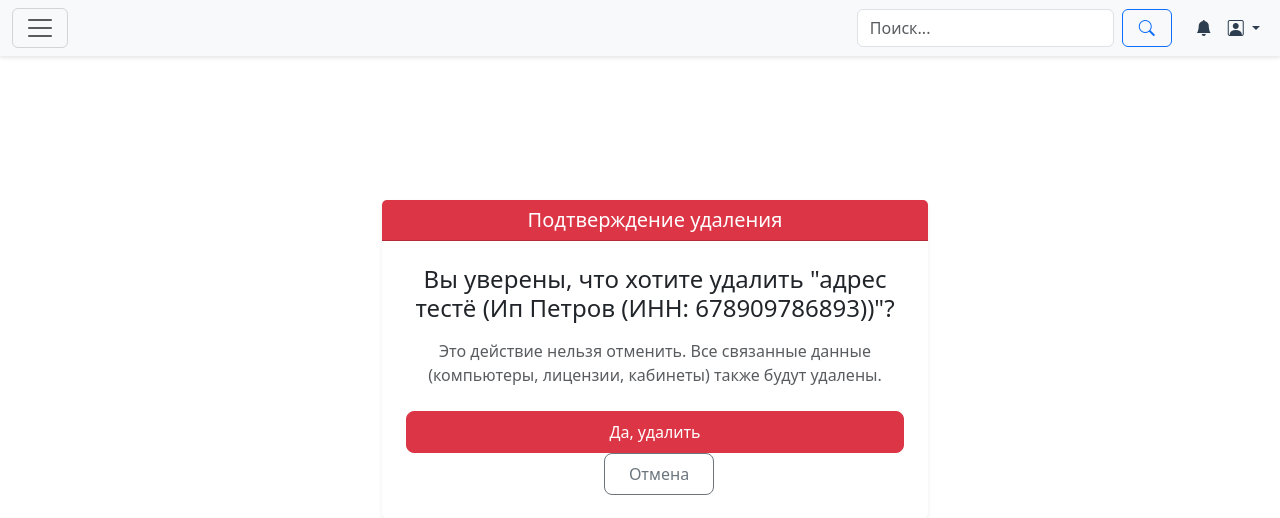
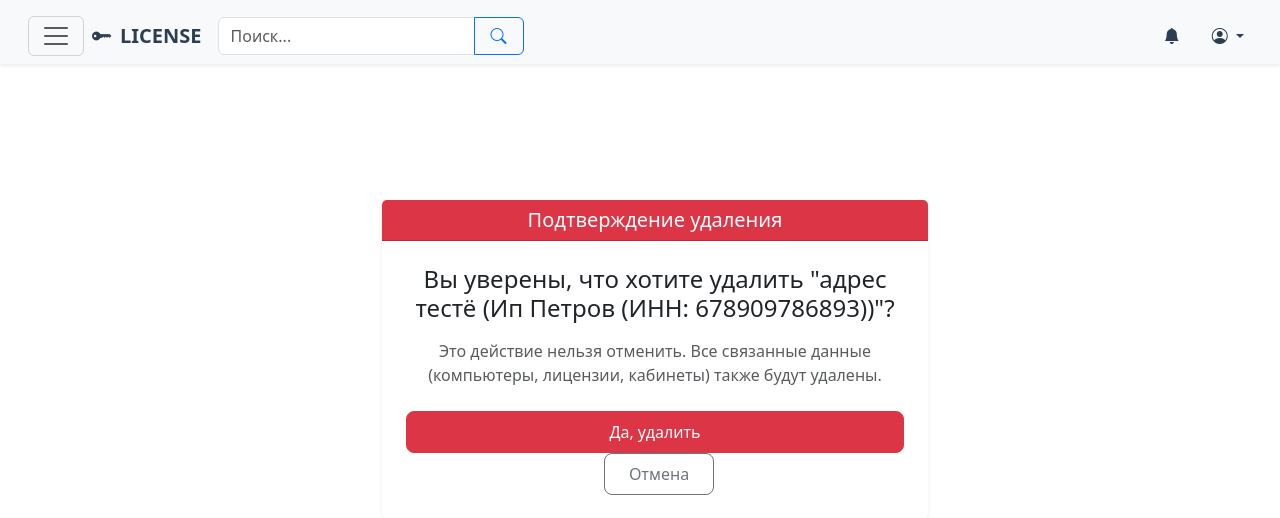
Before and after one commit to LennyLEMON06/Lisense, a Django app: page /addresses/8/delete/ in a window 1280 px wide. Shown: the top 518 px of the page. Run offline with Django 5.2, Linux system fonts and the light colour scheme; data comes from the database, SQL or seed files in the repository; both versions use the stored data as it was after the commit.

Commit message:
отработка навигационной пранели

```diff
--- a/web/licen/templates/base.html
+++ b/web/licen/templates/base.html
@@ -69,7 +69,7 @@
         position: fixed;
         top: 0;
         right: 0;
-
+        padding: 1rem 1rem 0.5rem 1rem;
         z-index: 1000;
       }
 
@@ -80,6 +80,7 @@
 
       .navbar-brand {
         color: #2c3e50;
+        font-weight: 600;
       }
 
       .navbar-nav .nav-link {
@@ -316,42 +317,51 @@
 <body class="{% if request.session.theme == 'dark' %}dark-mode{% endif %}">
 
 <!-- Навигационная панель -->
-<nav class="navbar navbar-expand-lg bg-light fixed-top">
+<nav class="navbar navbar-expand-lg bg-light fixed-top shadow-sm">
   <div class="container-fluid">
 
     <!-- Кнопка бургера -->
-    <button class="navbar-toggler me-3" type="button" data-bs-toggle="offcanvas" data-bs-target="#sidebar" aria-controls="sidebar">
+    <button class="navbar-toggler me-2" type="button" data-bs-toggle="offcanvas" data-bs-target="#sidebar">
       <span class="navbar-toggler-icon"></span>
     </button>
 
+    <a class="navbar-brand d-none d-md-flex align-items-center me-3" href="{% url 'dashboard' %}">
+      <i class="bi bi-key-fill me-2"></i>
+      <span>LICENSE</span>
+    </a>
+
     <!-- Форма поиска -->
-    <div class="d-flex ms-auto me-lg-3 flex-grow-lg-1">
-    <form class="d-flex w-100" role="search" action="{% url 'search-results' %}" method="get">
-        <input class="form-control me-2 flex-grow-1" type="search" placeholder="Поиск..." aria-label="Search" name="q">
-        <button class="btn btn-outline-primary" type="submit">
+    <div class="d-flex flex-grow-1 mx-2 mx-lg-0">
+      <form class="d-flex w-10" role="search" action="{% url 'search-results' %}" method="get">
+        <div class="input-group">
+          <input class="form-control" type="search" placeholder="Поиск..." aria-label="Search" name="q">
+          <button class="btn btn-outline-primary" type="submit">
             <i class="bi bi-search"></i>
-        </button>
-    </form>
+          </button>
+        </div>
+      </form>
     </div>
 
     <!-- Правая часть навбара -->
-    <ul class="navbar-nav ms-auto ms-lg-0">
+    <ul class="navbar-nav flex-row">
       {% comment %} <li class="nav-item">
           <button type="button" data-theme-toggle class="btn btn-sm btn-outline-secondary rounded-circle">
               <i class="bi bi-moon theme-icon"></i> <!-- или bi-sun при dark mode -->
           </button>
       </li> {% endcomment %}
-      <li class="nav-item">
-        <a class="nav-link" href="{% url 'license-list' %}"><i class="bi bi-bell-fill"></i></a>
+      <li class="nav-item me-2 me-lg-3">
+        <a class="nav-link position-relative" href="{% url 'license-list' %}">
+          <i class="bi bi-bell-fill"></i>
+        </a>
       </li>
       <li class="nav-item dropdown">
-        <a class="nav-link dropdown-toggle" href="#" role="button" data-bs-toggle="dropdown" aria-expanded="false">
-          <i class="bi bi-person-square"></i>
+        <a class="nav-link dropdown-toggle" href="#" role="button" data-bs-toggle="dropdown">
+          <i class="bi bi-person-circle"></i>
         </a>
         <ul class="dropdown-menu dropdown-menu-end">
           <li><a class="dropdown-item" href="{% url 'profile' %}">Профиль</a></li>
           <li><hr class="dropdown-divider"></li>
-          <li><a class="dropdown-item" href="{% url 'logout' %}">Выйти</a></li>
+          <li><a class="dropdown-item text-danger" href="{% url 'logout' %}">Выйти</a></li>
         </ul>
       </li>
     </ul>
```
Also changed, not shown: web/db.sqlite3.
